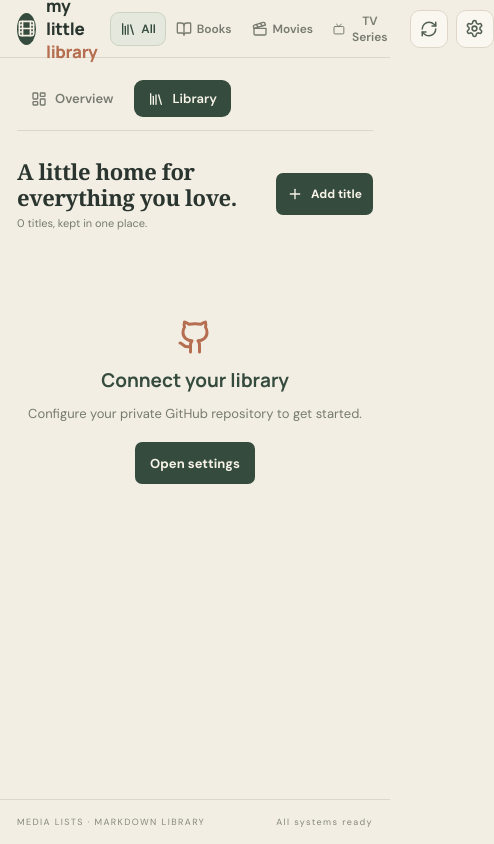
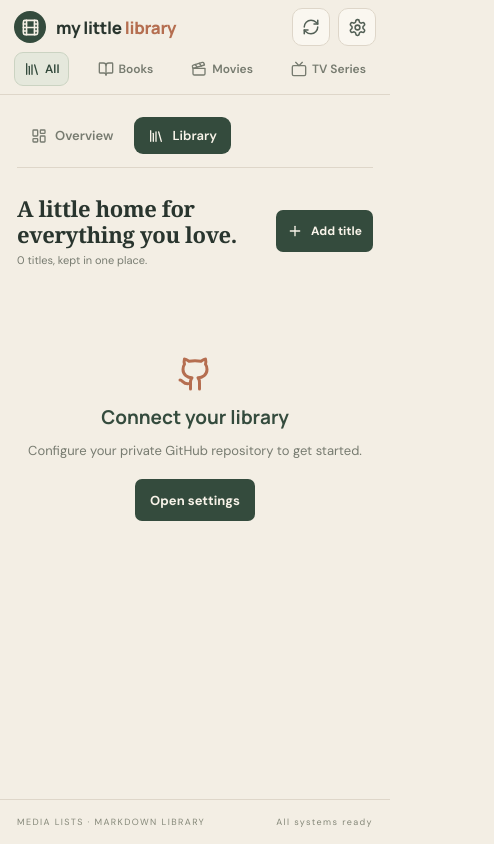
Before and after one commit to nikolag6/Nikson, a React (Vite) app in the folder my-little-library/: page / in a window 390 px wide. Shown: the whole page, 494 px wide, since content can reach past the window. Built offline with nearby package versions, Linux system fonts and the light colour scheme.

Commit message:
Fix mobile navigation and refresh Pages deployment

```diff
--- a/my-little-library/src/style.css
+++ b/my-little-library/src/style.css
@@ -973,3 +973,45 @@ footer { border-color: #ded6c9; color: #858879; }
 @media (max-width: 370px) {
   .movie-grid { grid-template-columns: repeat(3, minmax(0, 1fr)); }
 }
+
+
+/* Keep all four collection tabs visible and usable in the installed mobile app. */
+@media (max-width: 700px) {
+  .topbar {
+    height: auto;
+    min-height: 58px;
+    padding: 8px 14px 0;
+    display: flex;
+    flex-wrap: wrap;
+    column-gap: 8px;
+    row-gap: 4px;
+  }
+  .brand { order: 1; }
+  .header-actions { order: 2; margin-left: auto; }
+  .main-nav {
+    order: 3;
+    flex: 0 0 100%;
+    width: 100%;
+    min-width: 0;
+    margin: 0;
+    padding: 2px 0 8px;
+    gap: 2px;
+    justify-content: space-between;
+    overflow-x: auto;
+    overscroll-behavior-x: contain;
+    scrollbar-width: none;
+  }
+  .main-nav::-webkit-scrollbar { display: none; }
+  .main-nav button {
+    flex: 0 0 auto;
+    padding: 8px 9px;
+    gap: 5px;
+    font-size: 12px;
+    white-space: nowrap;
+  }
+  .app-shell main { margin-top: 22px; }
+}
+@media (max-width: 360px) {
+  .topbar { padding-left: 10px; padding-right: 10px; }
+  .main-nav button { padding: 7px 7px; font-size: 11px; }
+}
```
